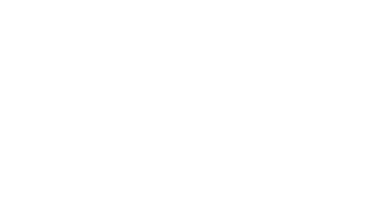
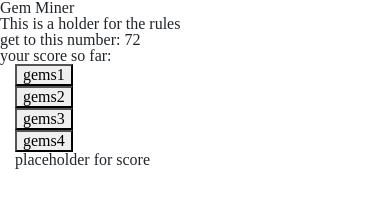
Before and after one commit to mbarachkov/unit-4-game, a plain HTML site: page index.html in a window 390 px wide. Drawn offline with nearby package versions, Linux system fonts and the light colour scheme.

Commit message:
got a random number being generated and the buttons individually getting random numbers

```diff
--- a/assets/css/style.css
+++ b/assets/css/style.css
@@ -0,0 +1,10 @@
+.buttonContainer {
+    width: 600px;
+    height: 400px;
+    text-align: center;
+
+}
+#gemButtons {
+    /* width: 100px;
+    height: 100px; */
+}
--- a/assets/javascript/game.js
+++ b/assets/javascript/game.js
@@ -1,7 +1,34 @@
 //game generates a random "match" number with a value of 19-120
-//game generates 4 crystals with a value of 1-12
-//a new match number is generated when we win or lose
+//game has 4 crystals with a value of 1-12
 //when you click a crystal it should add the previous result until it is the same as match
-//if the combined clicks are more than the random result you get 1 loss
-//if the combined clicks are the same as the match number you get 1 win
+//if the combined crystal clicks are more than the random result you get 1 loss
+//if the combined crystal clicks are the same as the match number you get 1 win
 //each time you get a win or a loss reset the game for a new match and crystal values
+
+var wins = 0;
+var losses = 0;
+
+
+
+var randNumber = Math.floor(Math.random() * 101) + 19;
+$(".guessedNumber").html(randNumber);
+$("#random-target").text(randNumber);
+
+
+var gems1 = Math.floor(Math.random() * 12) + 1;
+var gems2 = Math.floor(Math.random() * 12) + 1;
+var gems3 = Math.floor(Math.random() * 12) + 1;
+var gems4 = Math.floor(Math.random() * 12) + 1;
+
+$(".gems1").on("click", function() {
+    alert(gems1);
+});
+$(".gems2").on("click", function() {
+    alert(gems2);
+});
+$(".gems3").on("click", function() {
+    alert(gems3);
+});
+$(".gems4").on("click", function() {
+    alert(gems4);
+});
--- a/index.html
+++ b/index.html
@@ -4,14 +4,58 @@
     <meta charset="UTF-8">
     <meta name="viewport" content="width=device-width, initial-scale=1.0">
     <meta http-equiv="X-UA-Compatible" content="ie=edge">
+    <link rel="stylesheet" href="https://stackpath.bootstrapcdn.com/bootstrap/4.3.1/css/bootstrap.min.css" integrity="sha384-ggOyR0iXCbMQv3Xipma34MD+dH/1fQ784/j6cY/iJTQUOhcWr7x9JvoRxT2MZw1T" crossorigin="anonymous">
+    <script src="https://ajax.googleapis.com/ajax/libs/jquery/3.4.0/jquery.min.js"></script>
     <link rel="stylesheet" href="assets/css/reset.css">
     <link rel="stylesheet" href="assets/css/style.css">
     <title>Document</title>
 </head>
 <body>
+    <header>
+        <h1>Gem Miner</h1>
+    </header>
+
+    <div class="Container">
+        <div class="row">
+            <div class="col-md-6">
+                <p>This is a holder for the rules</p>
+            </div>
+            <div class="col-md-6">
+                <p>get to this number: <span id="random-target"></span></p>
+                <p>your score so far: <span id="added-score"></span></p>
+            </div>
+        </div>
+    </div>
+
+    <div class="container">
+        <div class="row" id="gemButtons">
+            <div class="col-md-6">
+                <button class="gems1">gems1</button>
+            </div>
+            <div class="col-md-6">
+                <button class="gems2">gems2</button>
+            </div>
+        </div>
+        <div class="row" id="gemButtons">
+            <div class="col-md-6">
+                <button class="gems3">gems3</button>
+            </div>
+            <div class="col-md-6">
+                <button class="gems4">gems4</button>
+            </div>
+        </div>
+    </div>
+
+    <div class="container">
+        <div class="row">
+            <div class="col-md-6">
+                <p>placeholder for score</p>
+            </div>
+        </div>
+    </div>
+
+    <footer></footer>
+
     <script src="assets/javascript/game.js"></script>
-
-
-
 </body>
 </html>
```
